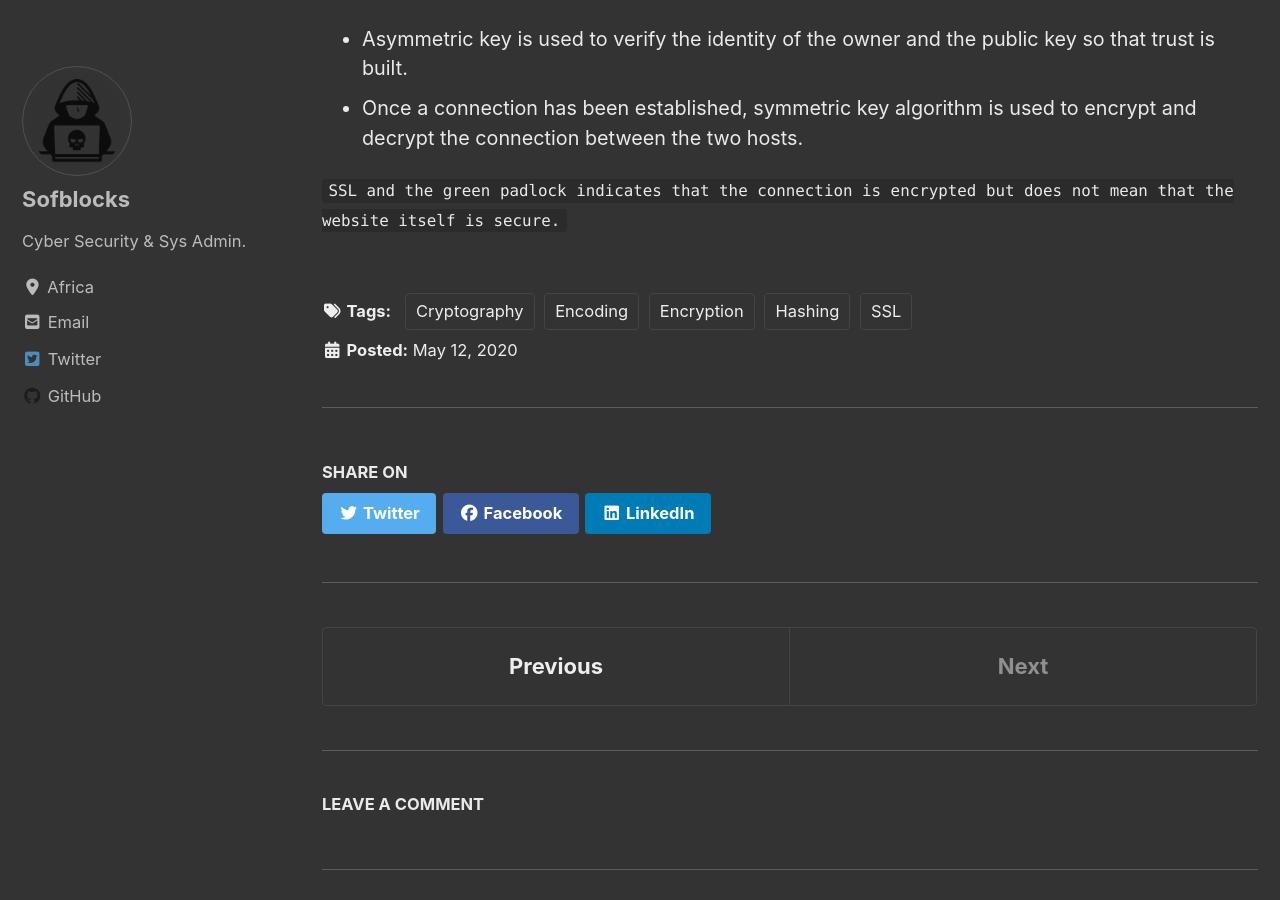
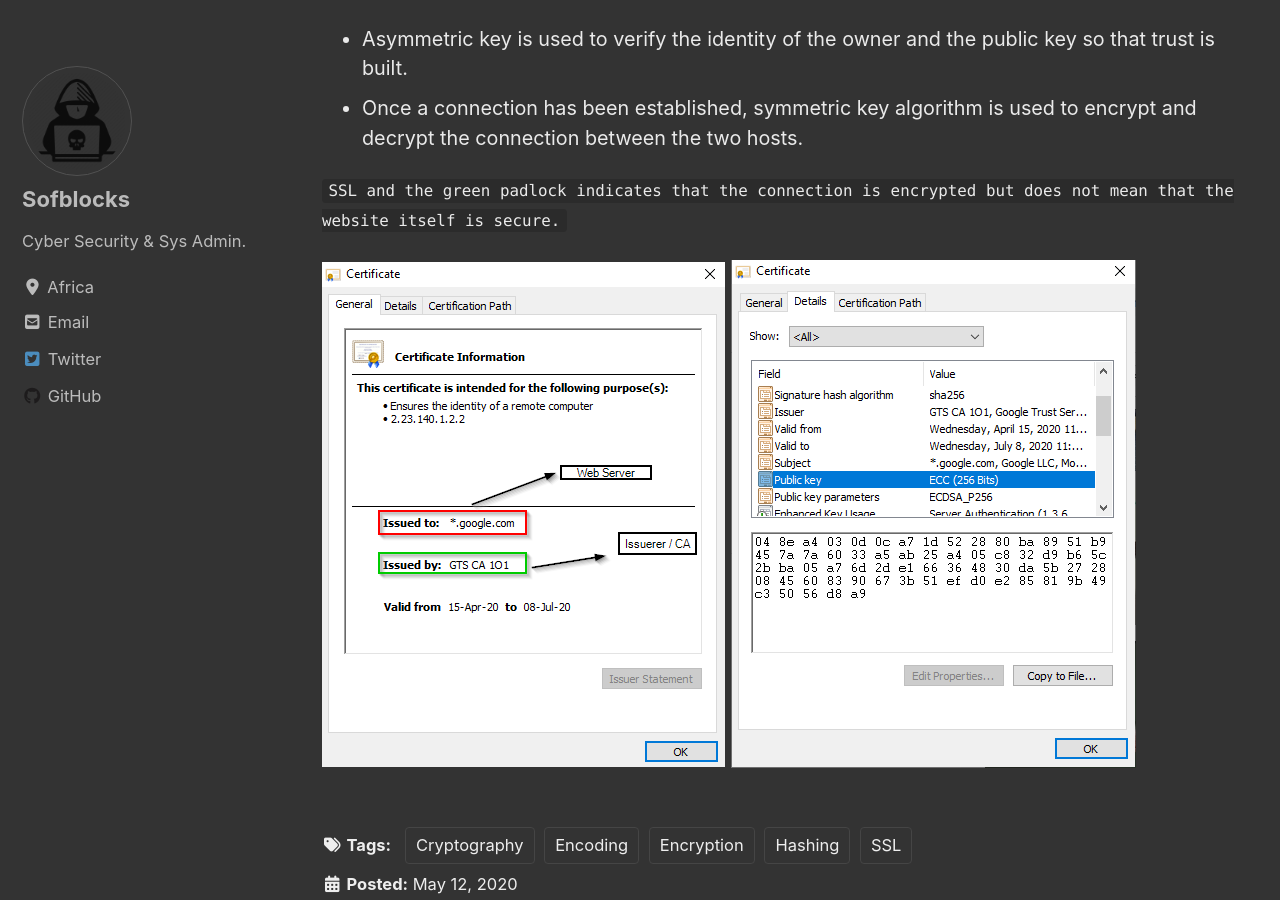
Before and after one commit to sofblocks/sofblocks.github.io, a Jekyll site: the page built from _posts/blog/2020-05-12-signatures.md, in a window 1280 px wide and 900 px high, scrolled down 4137 px. Built offline with Jekyll 4.4.1, drawn with Linux system fonts in a browser that asks for light colours; cached includes are drawn as plain includes; nearby versions of some CDN libraries; comment, search, counter and statistics services are not loaded.

Commit message:
Certificates Blog

```diff
--- a/_posts/blog/2020-05-12-signatures.md
+++ b/_posts/blog/2020-05-12-signatures.md
@@ -74,3 +74,6 @@ In this scenario we see how asymmetric and symmetric key algorithm works togethe
 - Once a connection has been established, symmetric key algorithm is used to encrypt and decrypt the connection between the two hosts.
 
 `SSL and the green padlock indicates that the connection is encrypted but does not mean that the website itself is secure.`
+
+![upload-image]({{ "/assets/imgs/notes/cert.png" | relative_url }})
+![upload-image]({{ "/assets/imgs/notes/cert2.png" | relative_url }})
```
Also changed, not shown: assets/imgs/notes/cert.png (added), assets/imgs/notes/cert2.png (added).
